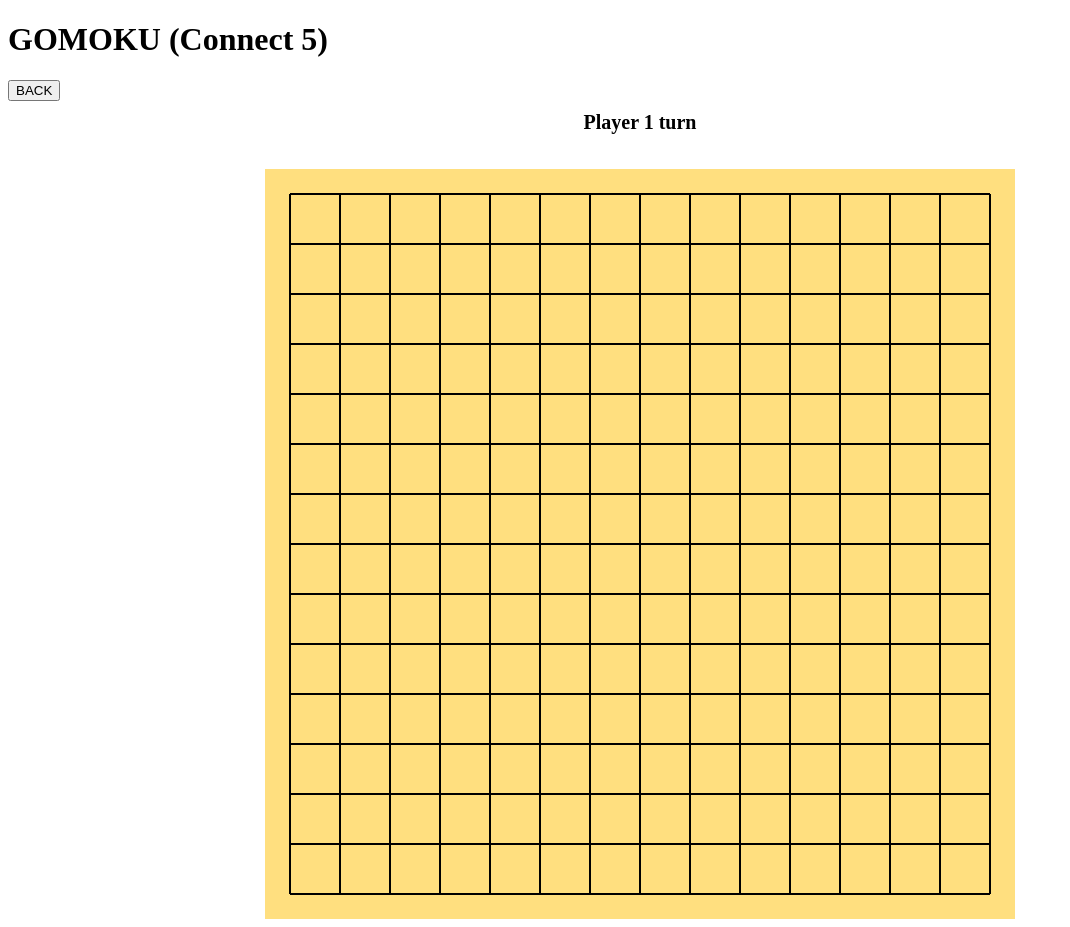
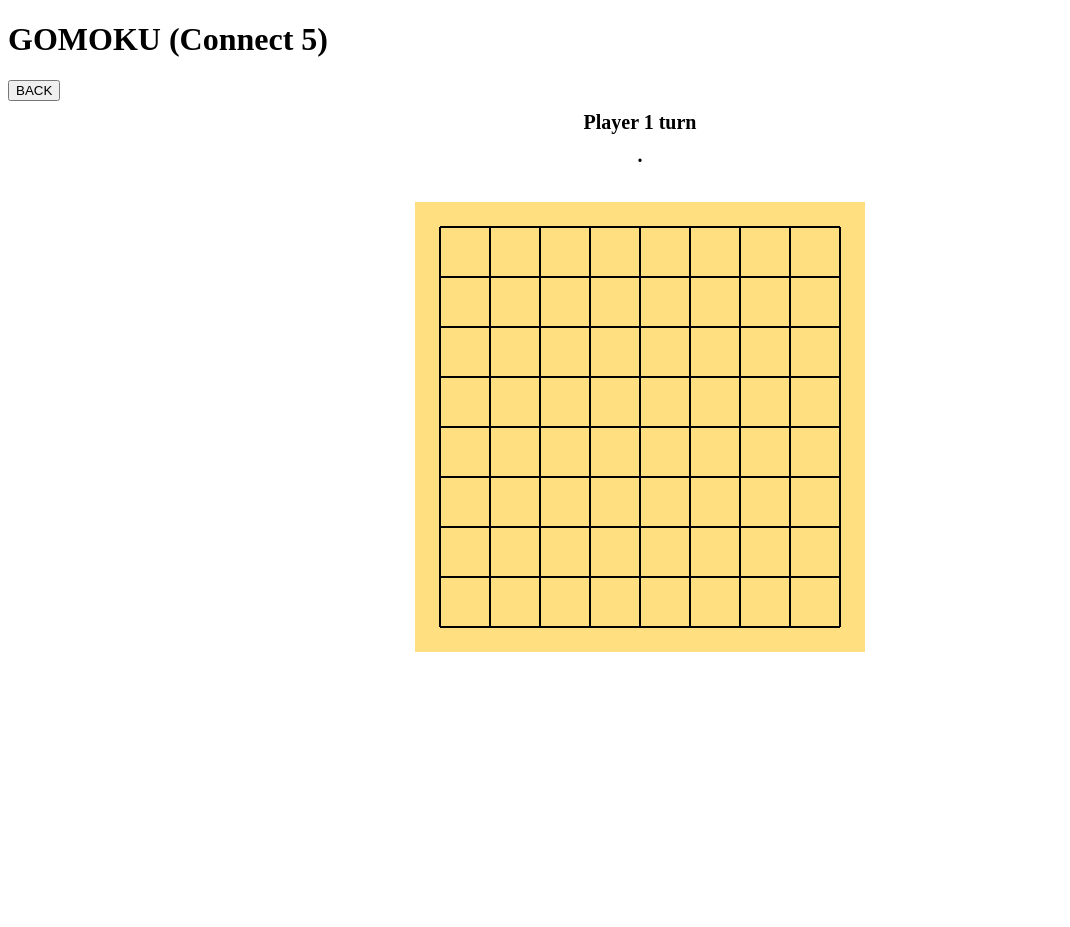
Before and after one commit to szyraf/Gomoku, an Angular app: page / in a window 1280 px wide. Both pictures are taken after a click on the button "NEW GAME". Shown: the whole page, without its empty margins (0-1070 px from the left). After the commit the page ends 800 px from the top, so only its background shows below. Built offline with nearby package versions, Linux system fonts and the light colour scheme.

Commit message:
now AI vs AI is possible

```diff
--- a/src/app/board/board.component.html
+++ b/src/app/board/board.component.html
@@ -1,7 +1,7 @@
 <button (click)="reloadPage()">BACK</button>
 <br />
-
 <div class="textInfo">{{ textInfo }}</div>
+<div class="textInfo">{{ getPercent }}</div>
 <div class="board">
   <canvas id="boardCanvas"></canvas>
 </div>
--- a/src/app/board/board.component.ts
+++ b/src/app/board/board.component.ts
@@ -1,8 +1,4 @@
-import { getLocaleFirstDayOfWeek } from '@angular/common'
 import { Component, OnInit, Input } from '@angular/core'
-
-// TODO: 3x3 rule in AI to improve performance
-// TODO: First AI also should move
 
 @Component({
   selector: 'app-board',
@@ -15,12 +11,22 @@ export class BoardComponent {
   @Input() public player2: string = ''
   private FIELD_SIZE: number = 50
   private DELAY_MS: number = 100
+  private firstMove: boolean = true
   public board: number[][] = []
   public turn: number = 1
   public gameOver: boolean = false
   public canvas = document.getElementById('boardCanvas') as HTMLCanvasElement
   public textInfo = 'Player 1 turn'
+  public static percent = '.'
   public lastMove: number[] = []
+
+  get getPercent(): string {
+    return BoardComponent.percent
+  }
+
+  public static setPercent(percent: string): void {
+    BoardComponent.percent = percent
+  }
 
   ngOnInit() {
     this.createBoard()
@@ -111,6 +117,7 @@ export class BoardComponent {
       if (this.board[xGrid][yGrid] !== 1 && this.board[xGrid][yGrid] !== 2) {
         this.board[xGrid][yGrid] = this.turn
         this.lastMove = [xGrid, yGrid]
+        this.firstMove = false
         this.turn = this.turn === 1 ? 2 : 1
         this.updateCanvas()
         this.textInfo = this.turn === 1 ? 'Player 1 turn' : 'Player 2 turn'
@@ -214,10 +221,27 @@ export class BoardComponent {
 
   // use AI class to get the move
   public ai(depth: number): void {
-    const ai = new AI('easy', this.board, this.boardSize, this.turn, depth)
+    const ai = new AI('easy', this.board, this.boardSize, this.turn, depth, this.firstMove)
+
+    /*
+    let interval = setInterval(() => {
+      let percent = ai.getPercent()
+      console.log(percent)
+
+      if (percent === 'stop') {
+        clearInterval(interval)
+        BoardComponent.percent = 'stop'
+        console.log('bbbbb')
+      } else {
+        BoardComponent.percent = percent
+        console.log('aaaaa')
+      }
+    }, 10)*/
+
     const newBoard = ai.makeAIMove()
     const oldBoard = this.board
     this.board = newBoard
+    this.firstMove = false
 
     // compare the new board with the old one to find the move
     for (let i = 0; i < this.boardSize; i++) {
@@ -282,16 +306,22 @@ class AI {
   private board: number[][]
   private boardSize: number
   private turn: number
+  private opponentTurn: number
   private maxDepth: number
+  private firstMove: boolean
   private indexDepth = 0
   private MAX_DISTANCE = 1
 
-  constructor(difficulty: string, board: number[][], boardSize: number, turn: number, maxDepth: number) {
+  constructor(difficulty: string, board: number[][], boardSize: number, turn: number, maxDepth: number, isFirstMove: boolean) {
     this.difficulty = difficulty
     this.board = board
     this.boardSize = boardSize
     this.turn = turn
+    console.log('turn', turn)
+
+    this.opponentTurn = turn === 1 ? 2 : 1
     this.maxDepth = maxDepth
+    this.firstMove = isFirstMove
   }
 
   private checkWin(board: number[][]): number {
@@ -367,15 +397,15 @@ class AI {
     let remainingEmptyCells: any = []
     emptyCells.forEach((cell) => {
       board[cell[0]][cell[1]] = color
-      if (!this.tooFarAway(JSON.parse(JSON.stringify(board)), cell, this.MAX_DISTANCE)) {
+      if (!this.tooFarAway(JSON.parse(JSON.stringify(board)), cell, this.MAX_DISTANCE) || this.firstMove) {
         if (this.checkWin(board) === color) {
           niceEmptyCells.unshift(cell)
         } else {
           let score = 0
           let points = this.calculatePoints(board)
-          if (points[0] > 90 && color === 1) {
+          if (points[0] > 90 && color === this.opponentTurn) {
             score = points[0]
-          } else if (points[1] > 90 && color === 2) {
+          } else if (points[1] > 90 && color === this.turn) {
             score = -points[1]
           } else {
             score = points[0] - points[1]
@@ -407,6 +437,17 @@ class AI {
       }
     }
     //console.log('too far away')
+    return true
+  }
+
+  private isEmptyBoard(): boolean {
+    for (let i = 0; i < this.boardSize; i++) {
+      for (let j = 0; j < this.boardSize; j++) {
+        if (this.board[i][j] !== 0) {
+          return false
+        }
+      }
+    }
     return true
   }
 
@@ -498,7 +539,7 @@ class AI {
             potentiallyGoodMoves.push([x, y])
           }
 
-          if (color === 2) {
+          if (color === this.turn) {
             if (count >= 5) {
               yourBlocks.b6plus++
             } else if (count === 5) {
@@ -654,6 +695,7 @@ class AI {
     if (this.indexDepth % 1000000 === 0) {
       console.log(this.indexDepth)
     }
+    //console.log('aaaa')
 
     let result = this.checkWin(board)
     if (result !== 0) {
@@ -661,7 +703,7 @@ class AI {
       //console.log(JSON.parse(JSON.stringify(board)))
       //console.log(result)
 
-      return result === 2 ? 1000 : -1000
+      return result === this.turn ? 1000 : -1000
     }
 
     if (this.checkDraw(board)) {
@@ -670,12 +712,8 @@ class AI {
 
     let points = this.calculatePoints(board)
     if (points[0] > 90 && !isMaximizing) {
-      //console.log('aaaaa')
-
       return points[0]
     } else if (points[1] > 90 && isMaximizing) {
-      console.log('bbbbb')
-
       return -points[1]
     }
 
@@ -685,10 +723,9 @@ class AI {
 
     if (isMaximizing) {
       let bestScore = -Infinity
-      //const emptyCells = this.getEmptyCells(board)
-      const emptyCells = this.getNiceEmptyCells(board, 2)
+      const emptyCells = this.getNiceEmptyCells(board, this.turn)
       for (const [i, j] of emptyCells) {
-        board[i][j] = 2
+        board[i][j] = this.turn
         let score = this.minimax(JSON.parse(JSON.stringify(board)), depth + 1, alpha, beta, false)
         board[i][j] = 0
         bestScore = Math.max(score, bestScore)
@@ -696,32 +733,13 @@ class AI {
         if (beta <= alpha) {
           break
         }
-
-        /*
-        let isEmpty7x7 = true
-        for (let y2 = -3; y2 < 4; y2++) {
-          for (let x2 = -3; x2 < 4; x2++) {
-            if (!(x2 === 0 && y2 === 0)) {
-              if (i + y2 >= 0 && i + y2 < 7 && j + x2 >= 0 && j + x2 < 7) {
-                if (board[i + y2][j + x2] !== 0) {
-                  isEmpty7x7 = false
-                  break
-                }
-              }
-            }
-          }
-        }
-        if (isEmpty7x7) {
-          break
-        }*/
       }
       return bestScore
     } else {
       let bestScore = Infinity
-      //const emptyCells = this.getEmptyCells(board)
-      const emptyCells = this.getNiceEmptyCells(board, 1)
+      const emptyCells = this.getNiceEmptyCells(board, this.opponentTurn)
       for (const [i, j] of emptyCells) {
-        board[i][j] = 1
+        board[i][j] = this.opponentTurn
         let score = this.minimax(JSON.parse(JSON.stringify(board)), depth + 1, alpha, beta, true)
         board[i][j] = 0
         bestScore = Math.min(score, bestScore)
@@ -729,41 +747,32 @@ class AI {
         if (beta <= alpha) {
           break
         }
-
-        /*
-        let isEmpty7x7 = true
-        for (let y2 = -13; y2 < 14; y2++) {
-          for (let x2 = -13; x2 < 14; x2++) {
-            if (!(x2 === 0 && y2 === 0)) {
-              if (i + y2 >= 0 && i + y2 < 7 && j + x2 >= 0 && j + x2 < 7) {
-                if (board[i + y2][j + x2] === 1 || board[i + y2][j + x2] === 2) {
-                  isEmpty7x7 = false
-                  break
-                }
-              }
-            }
-          }
-        }
-        if (isEmpty7x7) {
-          break
-        }*/
       }
       return bestScore
     }
   }
 
-  private findBestMove(board: number[][], depth: number): number[] {
+  private percent: string = '0%'
+  private emptyCells: number[][] = []
+  private emptyCellsIndex = 0
+  private bestScore = '0%'
+  private score = 0
+
+  private findBestMove(board: number[][]): number[] {
     let bestScore = -Infinity
     let move: number[] = []
-    //const emptyCells = this.getEmptyCells(board)
-    const emptyCells = this.getNiceEmptyCells(board, 2)
+    const emptyCells = this.getNiceEmptyCells(board, this.turn)
+    this.emptyCells = emptyCells
     let index = 0
+
     for (const [i, j] of emptyCells) {
       index++
-      board[i][j] = 2
-      let score = this.minimax(JSON.parse(JSON.stringify(board)), depth, -Infinity, Infinity, false)
+      board[i][j] = this.turn
+      let score = this.minimax(JSON.parse(JSON.stringify(board)), 0, -Infinity, Infinity, false)
       board[i][j] = 0
-      console.log(`${index} / ${emptyCells.length}`)
+      //console.log(`${index} / ${emptyCells.length}`)
+      console.log(`${(index / emptyCells.length) * 100}%`)
+      this.percent = `${(index / emptyCells.length) * 100}%`
 
       if (score > bestScore) {
         bestScore = score
@@ -774,6 +783,14 @@ class AI {
     console.log('bestScore', bestScore)
 
     return move
+  }
+
+  // nextMove(board: number[][]): number[][] {
+
+  // }
+
+  getPercent(): string {
+    return this.percent
   }
 
   private copyBoard(board: number[][]): number[][] {
@@ -790,8 +807,11 @@ class AI {
   public makeAIMove(): number[][] {
     this.indexDepth = 0
     let newBoard = this.copyBoard(this.board)
-    let move = this.findBestMove(this.board, 0)
-    newBoard[move[0]][move[1]] = 2
+    let move = this.findBestMove(this.board)
+    console.log('move', move)
+
+    newBoard[move[0]][move[1]] = this.turn
+    this.percent = 'stop'
 
     return newBoard
   }
--- a/src/app/options/options.component.html
+++ b/src/app/options/options.component.html
@@ -26,13 +26,13 @@
 
   <div class="bordSize">
     <p>Board size:</p>
-    <input type="radio" name="boardSize" id="9x9" value="9" />
+    <input type="radio" name="boardSize" id="9x9" value="9" checked />
     <label for="9x9">9x9</label>
     <br />
     <input type="radio" name="boardSize" id="13x13" value="13" />
     <label for="13x13">13x13</label>
     <br />
-    <input type="radio" name="boardSize" id="15x15" value="15" checked />
+    <input type="radio" name="boardSize" id="15x15" value="15" />
     <label for="15x15">15x15</label>
     <br />
     <input type="radio" name="boardSize" id="19x19" value="19" />
@@ -45,10 +45,10 @@
     <input type="radio" name="player2" id="human2" value="Human" />
     <label for="human2">Human</label>
     <br />
-    <input type="radio" name="player2" id="aiEasy2" value="aiEasy" />
+    <input type="radio" name="player2" id="aiEasy2" value="aiEasy" checked />
     <label for="aiEasy2">AI Easy</label>
     <br />
-    <input type="radio" name="player2" id="aiMedium2" value="aiMedium" checked />
+    <input type="radio" name="player2" id="aiMedium2" value="aiMedium" />
     <label for="aiMedium2">AI Medium</label>
     <br />
     <input type="radio" name="player2" id="aiHard2" value="aiHard" />
```
